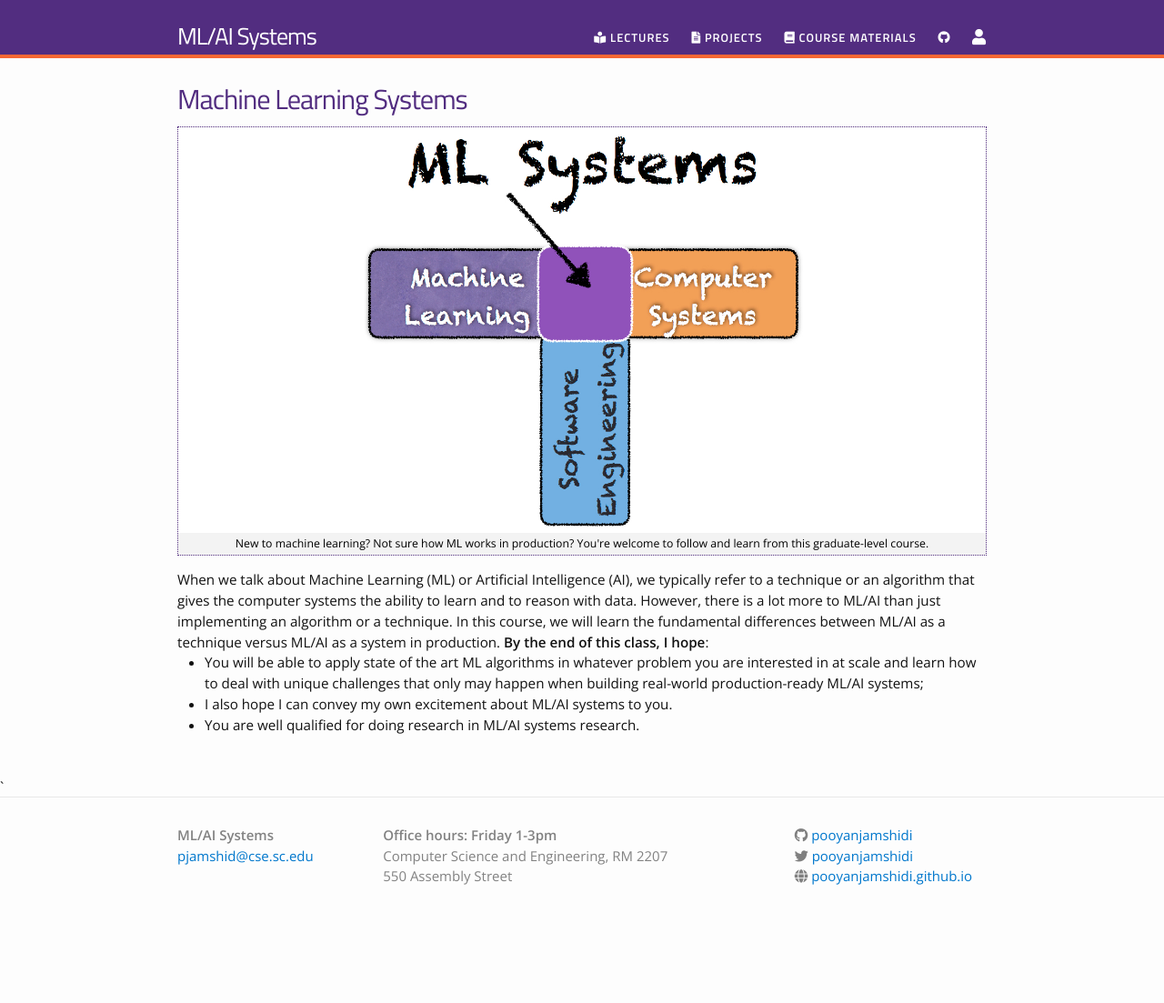
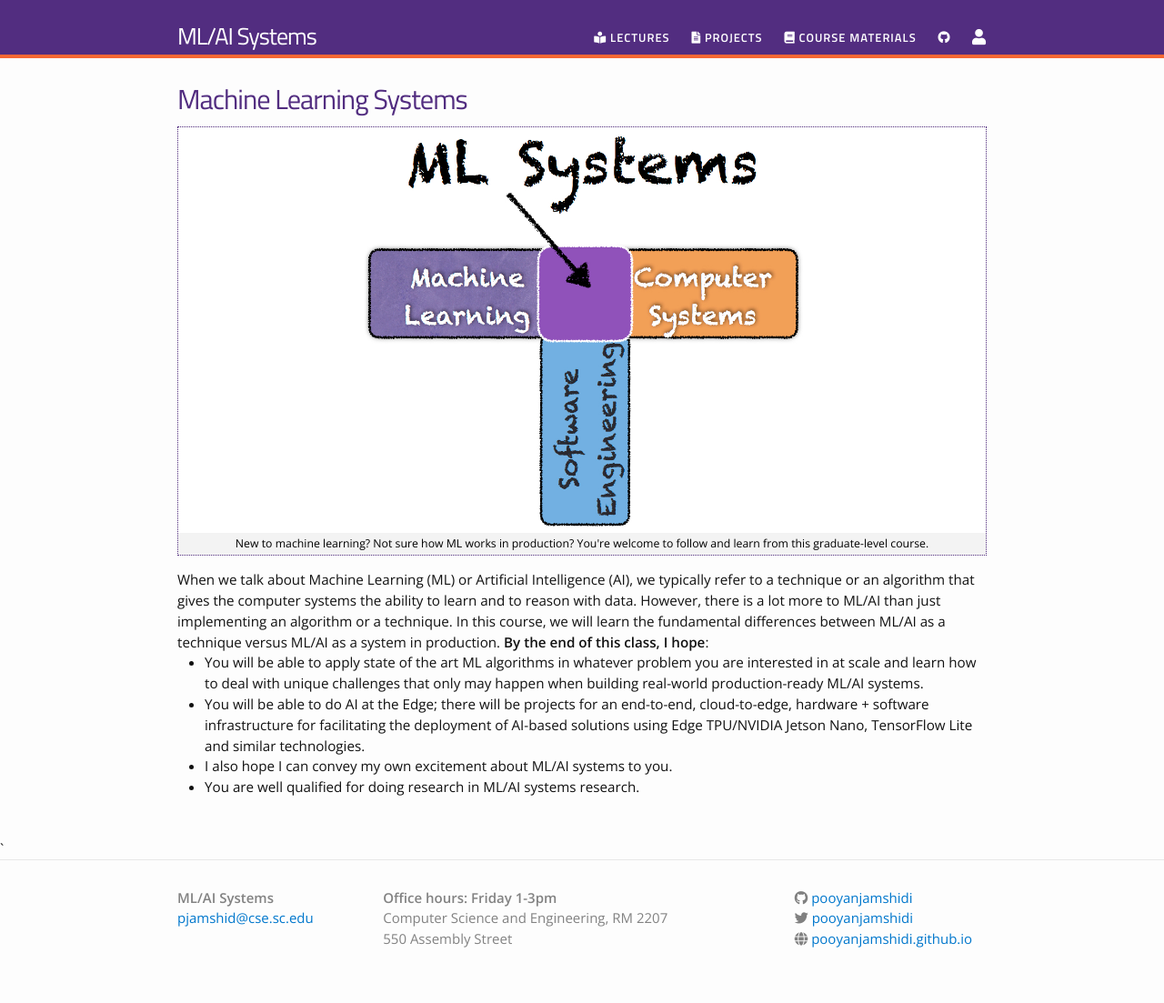
Before and after one commit to pooyanjamshidi/mls, a Jekyll site: the page built from index.html, in a window 1280 px wide. Shown: the whole page at 91% size. Built offline with Jekyll 4.4.1, drawn with Linux system fonts in a browser that asks for light colours; nearby versions of some CDN libraries; before the commit the page ends 1035 px from its top, so only the background shows below that.

Commit message:
updated desciption

```diff
--- a/index.html
+++ b/index.html
@@ -14,9 +14,11 @@ layout: default
 
 <b>By the end of this class, I hope</b>:
 <ul>
-  <li>You will be able to apply state of the art ML algorithms in whatever problem you are interested in at scale and learn how to deal with unique challenges that only may happen when building real-world production-ready ML/AI systems;</li>
+  <li>You will be able to apply state of the art ML algorithms in whatever problem you are interested in at scale and learn how to deal with unique challenges that only may happen when building real-world production-ready ML/AI systems.</li>
+  <li>You will be able to do AI at the Edge; there will be projects for an end-to-end, cloud-to-edge, hardware + software infrastructure for facilitating the deployment of AI-based solutions using Edge TPU/NVIDIA Jetson Nano, TensorFlow Lite and similar technologies.</li>
   <li>I also hope I can convey my own excitement about ML/AI systems to you. </li>
   <li>You are well qualified for doing research in ML/AI systems research.</li>
+
 </ul>
 
 </div>
```
